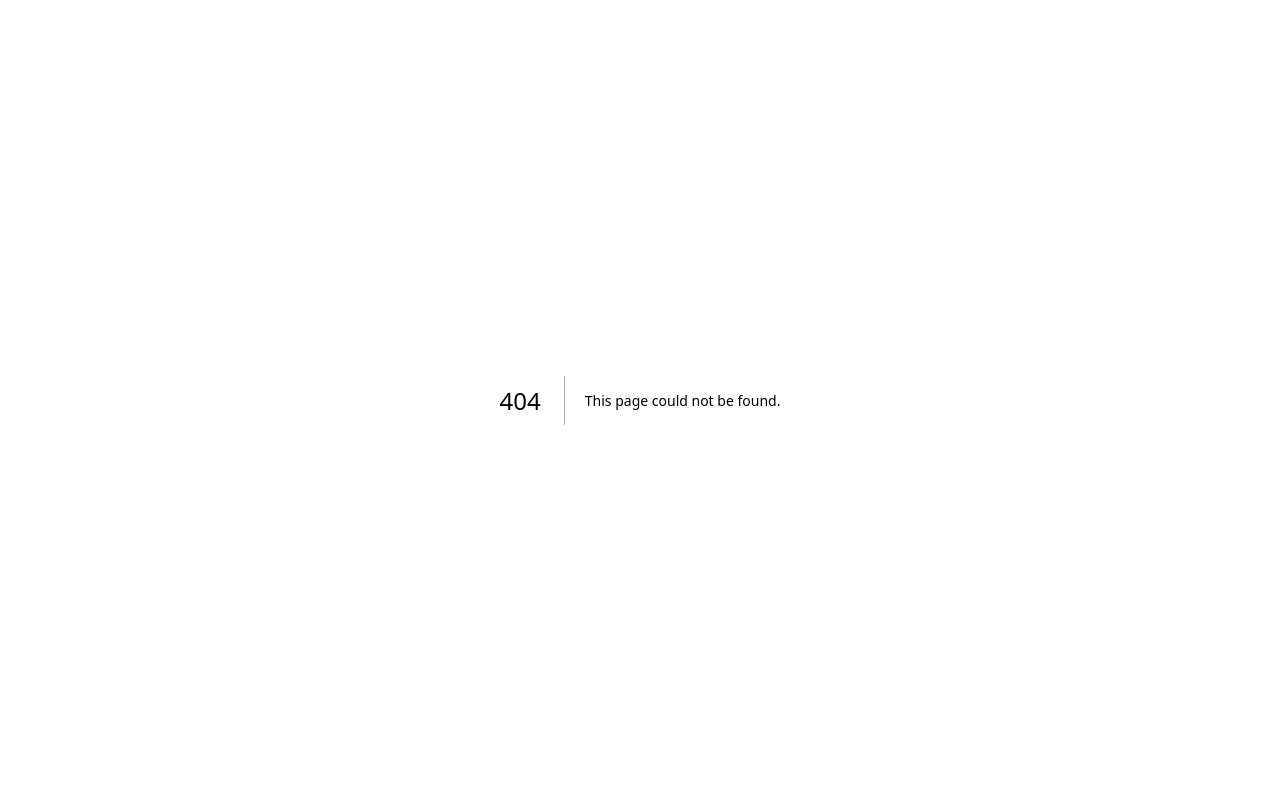
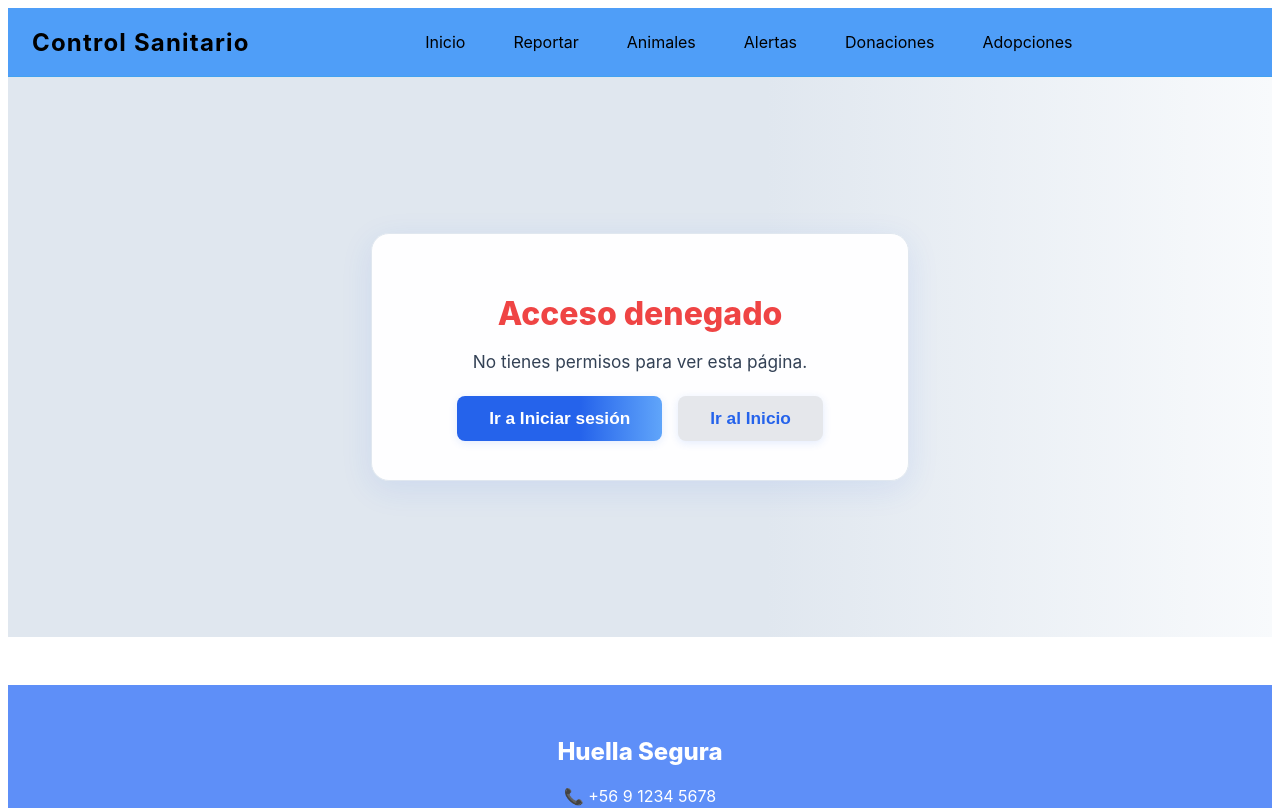
Before and after one commit to imeduuu/integraII, a Next.js app in the folder control-sanitario-next/: page /denied in a window 1280 px wide. Before the commit this address had no page. Shown: the top 808 px of the page. Built offline with nearby package versions, Linux system fonts and the light colour scheme.

Commit message:
Se crearon componentes vacíos para los roles Admin, Usuario y Organización, cada uno mostrando un título provisional. Además, se agregó una página de acceso denegado con botones para redirigir al login o inicio.

```diff
--- /dev/null
+++ b/control-sanitario-next/src/components/AdminView.tsx
@@ -0,0 +1,12 @@
+import React from 'react';
+
+const AdminView: React.FC = () => (
+  <div style={{ padding: '2rem', textAlign: 'center' }}>
+    <h2 style={{ color: '#2563eb', fontWeight: 700, fontSize: '2rem' }}>
+      Vista Administrador (AdminView)
+    </h2>
+    <p>Componente provisional para el rol administrador.</p>
+  </div>
+);
+
+export default AdminView;
--- /dev/null
+++ b/control-sanitario-next/src/components/OrgView.tsx
@@ -0,0 +1,12 @@
+import React from 'react';
+
+const OrgView: React.FC = () => (
+  <div style={{ padding: '2rem', textAlign: 'center' }}>
+    <h2 style={{ color: '#2563eb', fontWeight: 700, fontSize: '2rem' }}>
+      Vista Organización (OrgView)
+    </h2>
+    <p>Componente provisional para el rol organización.</p>
+  </div>
+);
+
+export default OrgView;
--- /dev/null
+++ b/control-sanitario-next/src/components/UserView.tsx
@@ -0,0 +1,12 @@
+import React from 'react';
+
+const UserView: React.FC = () => (
+  <div style={{ padding: '2rem', textAlign: 'center' }}>
+    <h2 style={{ color: '#2563eb', fontWeight: 700, fontSize: '2rem' }}>
+      Vista Usuario (UserView)
+    </h2>
+    <p>Componente provisional para el rol usuario.</p>
+  </div>
+);
+
+export default UserView;
--- /dev/null
+++ b/control-sanitario-next/src/pages/denied.tsx
@@ -0,0 +1,83 @@
+import React from 'react';
+import Navbar from '../components/Navbar';
+import Footer from '../components/Footer';
+import { useRouter } from 'next/router';
+
+const buttonStyle: React.CSSProperties = {
+  padding: '12px 32px',
+  background: 'linear-gradient(90deg,#2563eb 60%,#60a5fa 100%)',
+  color: '#fff',
+  border: 'none',
+  borderRadius: '8px',
+  fontWeight: 700,
+  fontSize: '1.08rem',
+  cursor: 'pointer',
+  margin: '0 8px',
+  boxShadow: '0 2px 8px rgba(37,99,235,0.12)',
+};
+
+const DeniedPage: React.FC = () => {
+  const router = useRouter();
+
+  return (
+    <>
+      <Navbar />
+      <div
+        style={{
+          minHeight: '70vh',
+          display: 'flex',
+          flexDirection: 'column',
+          alignItems: 'center',
+          justifyContent: 'center',
+          background: 'linear-gradient(90deg,#e0e7ef 60%,#f8fafc 100%)',
+        }}
+      >
+        <div
+          style={{
+            background: 'rgba(255,255,255,0.95)',
+            borderRadius: 18,
+            boxShadow: '0 8px 32px rgba(37,99,235,0.10)',
+            padding: '3vw 6vw',
+            maxWidth: 400,
+            textAlign: 'center',
+            border: '1px solid #e0e7ef',
+            animation: 'fadeIn 0.7s',
+            backdropFilter: 'blur(8px)',
+          }}
+        >
+          <h1 style={{ color: '#ef4444', fontWeight: 800, fontSize: '2rem', marginBottom: 18 }}>
+            Acceso denegado
+          </h1>
+          <p style={{ color: '#334155', fontSize: '1.08rem', marginBottom: 24 }}>
+            No tienes permisos para ver esta página.
+          </p>
+          <div style={{ display: 'flex', justifyContent: 'center' }}>
+            <button
+              style={buttonStyle}
+              onClick={() => router.push('/login')}
+            >
+              Ir a Iniciar sesión
+            </button>
+            <button
+              style={{ ...buttonStyle, background: '#e5e7eb', color: '#2563eb' }}
+              onClick={() => router.push('/')}
+            >
+              Ir al Inicio
+            </button>
+          </div>
+        </div>
+      </div>
+      <Footer />
+      <style>
+        {`
+          @keyframes fadeIn {
+            from { opacity: 0; transform: translateY(30px);}
+            to { opacity: 1; transform: translateY(0);}
+          }
+        `}
+      </style>
+    </>
+  );
+};
+
+export default DeniedPage;
--- /dev/null
+++ b/control-sanitario-next/src/pages/org.tsx
@@ -0,0 +1,5 @@
+import OrgView from '../components/OrgView';
+
+export default function OrgPage() {
+  return <OrgView />;
+}
```
Also changed, not shown: control-sanitario-next/next-env.d.ts.
